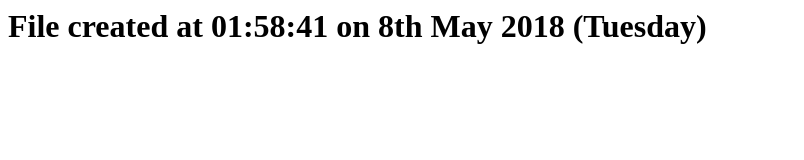
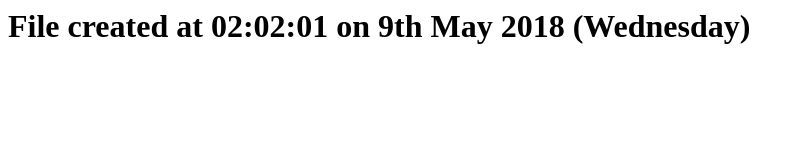
Before and after one commit to sole/publish-and-cron, a plain HTML site: page index.html in a window 1280 px wide. Shown: the whole page, without its empty margins (0-804 px from the left). Drawn offline with Linux system fonts and the light colour scheme.

Commit message:
Built from commit 9921361ec153f92ea03c2b71ecfaecc8a2d7d6eb

```diff
--- a/index.html
+++ b/index.html
@@ -1 +1 @@
-<h1>File created at 01:58:41 on 8th May 2018 (Tuesday)</h1>
+<h1>File created at 02:02:01 on 9th May 2018 (Wednesday)</h1>
```
